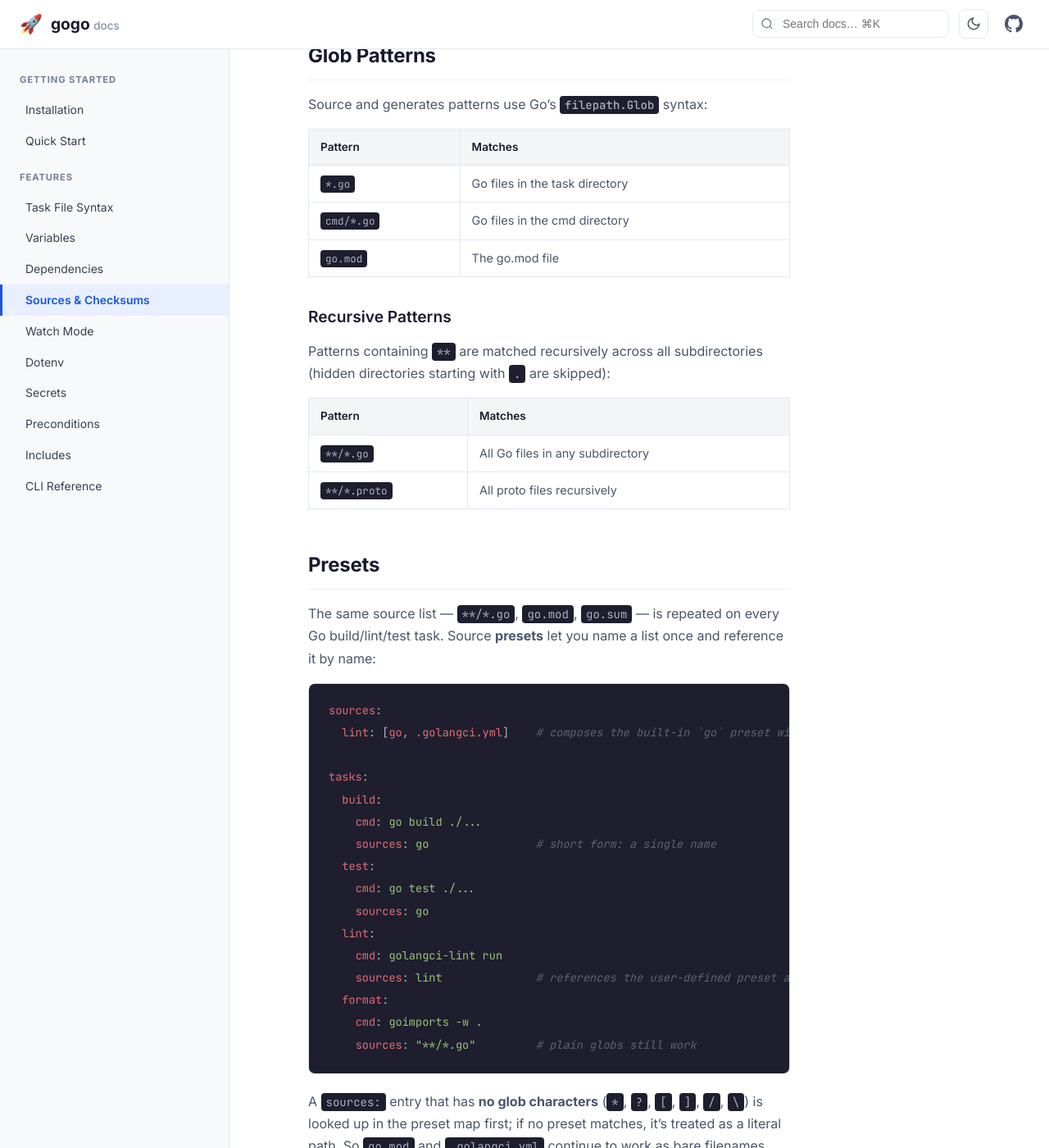
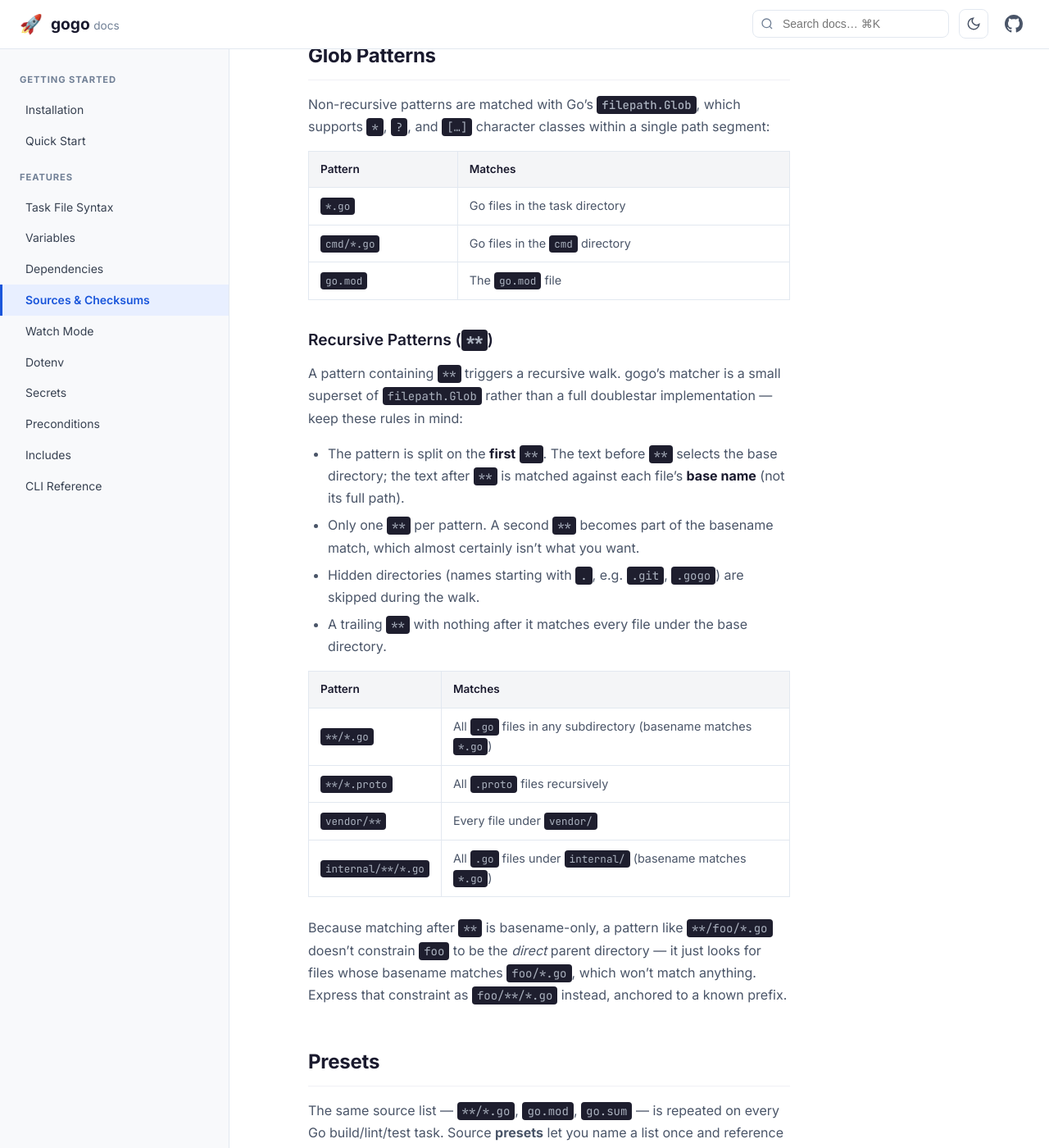
Before and after one commit to dgageot/gogo, a Jekyll site: the page built from docs/features/sources-checksums/index.md, in a window 1280 px wide and 1400 px high, scrolled down 1273 px. Shown: the whole window at 82% size. Built offline with Jekyll 4.4.1, drawn with Linux system fonts in a browser that asks for light colours.

Commit message:
docs(sources): describe the actual ** matcher semantics
The Glob Patterns section claimed Source and generates patterns 'use
Go's filepath.Glob syntax'. filepath.Glob does not support **; the
recursive walker (taskfile/checksum.go::matchRecursivePattern +
walkRecursive) is custom and matches the post-** fragment against the
file's basename only, not its full path.

Document the real rules: one ** per pattern, basename-only match after
**, hidden directories skipped, and a worked example showing that
`**/foo/*.go` does not constrain `foo` to be the direct parent.

```diff
--- a/docs/features/sources-checksums/index.md
+++ b/docs/features/sources-checksums/index.md
@@ -41,22 +41,31 @@ This avoids checksum storage and matches traditional `make`-style incremental bu
 
 ## Glob Patterns
 
-Source and generates patterns use Go's [`filepath.Glob`](https://pkg.go.dev/path/filepath#Glob) syntax:
+Non-recursive patterns are matched with Go's [`filepath.Glob`](https://pkg.go.dev/path/filepath#Glob), which supports `*`, `?`, and `[…]` character classes within a single path segment:
 
 | Pattern | Matches |
 |---------|---------|
 | `*.go` | Go files in the task directory |
-| `cmd/*.go` | Go files in the cmd directory |
-| `go.mod` | The go.mod file |
+| `cmd/*.go` | Go files in the `cmd` directory |
+| `go.mod` | The `go.mod` file |
 
-### Recursive Patterns
+### Recursive Patterns (`**`)
 
-Patterns containing `**` are matched recursively across all subdirectories (hidden directories starting with `.` are skipped):
+A pattern containing `**` triggers a recursive walk. gogo's matcher is a small superset of `filepath.Glob` rather than a full doublestar implementation — keep these rules in mind:
+
+- The pattern is split on the **first** `**`. The text before `**` selects the base directory; the text after `**` is matched against each file's **base name** (not its full path).
+- Only one `**` per pattern. A second `**` becomes part of the basename match, which almost certainly isn't what you want.
+- Hidden directories (names starting with `.`, e.g. `.git`, `.gogo`) are skipped during the walk.
+- A trailing `**` with nothing after it matches every file under the base directory.
 
 | Pattern | Matches |
 |---------|---------|
-| `**/*.go` | All Go files in any subdirectory |
-| `**/*.proto` | All proto files recursively |
+| `**/*.go` | All `.go` files in any subdirectory (basename matches `*.go`) |
+| `**/*.proto` | All `.proto` files recursively |
+| `vendor/**` | Every file under `vendor/` |
+| `internal/**/*.go` | All `.go` files under `internal/` (basename matches `*.go`) |
+
+Because matching after `**` is basename-only, a pattern like `**/foo/*.go` doesn't constrain `foo` to be the *direct* parent directory — it just looks for files whose basename matches `foo/*.go`, which won't match anything. Express that constraint as `foo/**/*.go` instead, anchored to a known prefix.
 
 ## Presets
 
```
